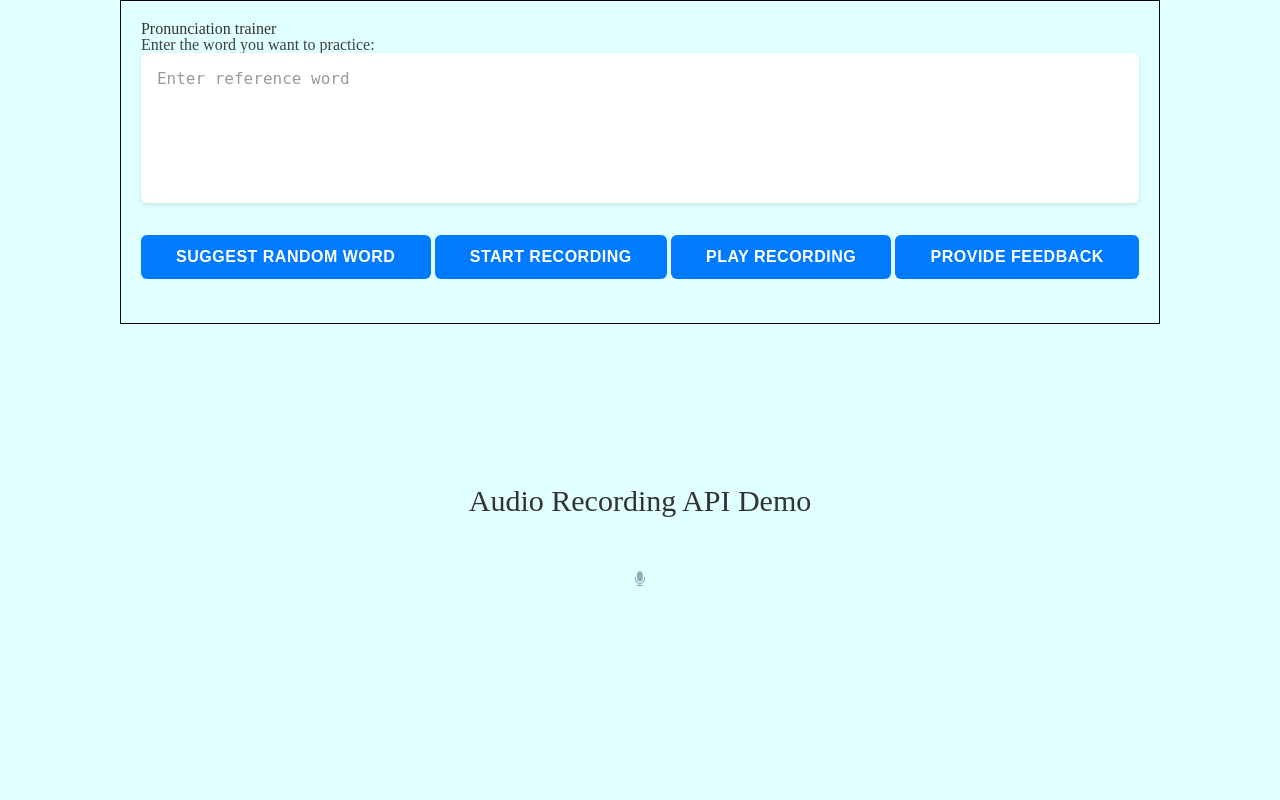
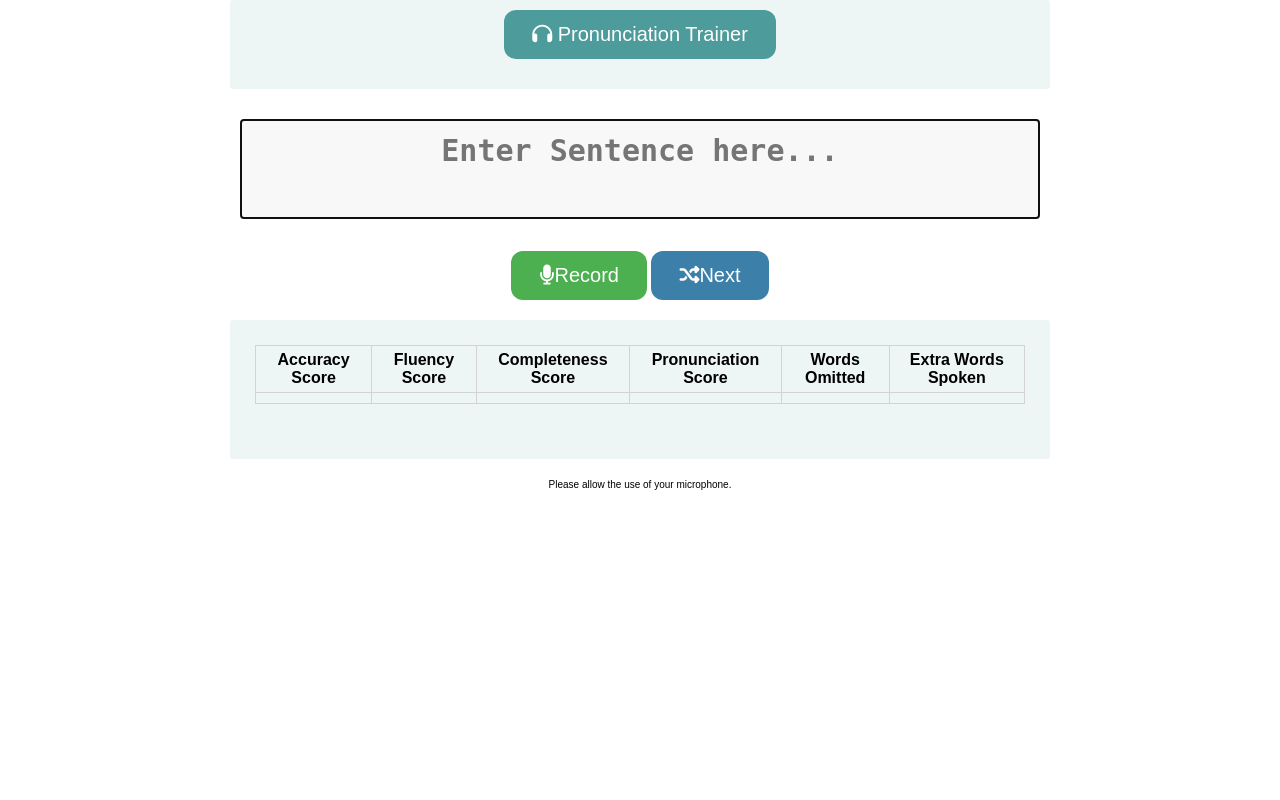
Before and after one commit to LokeshAgnihotri/Project_2023, a Flask app: page / in a window 1280 px wide. Run offline with Flask 3, Linux system fonts and the light colour scheme; lists and menus that the app fills with data are empty; some libraries are stand-ins or nearby versions.

Commit message:
updated front end

```diff
--- /dev/null
+++ b/Codebase/static/stylesheet/style.css
@@ -0,0 +1,168 @@
+/* Reset default styles */
+html, body {
+  padding: 0;
+  margin: 0;
+  background-color: white;
+  font-family: Arial, Helvetica, sans-serif;
+}
+
+/* Center the page content */
+.container {
+  margin: 0 auto;
+  max-width: 800px;
+  padding: 10px;
+}
+
+/* Common styles for containers */
+#ttscont, #recordcont {
+  background-color: rgb(237, 245, 245);
+  border-radius: 3px;
+  padding: 10px;
+  margin-bottom: 20px;
+}
+
+/* Center align recordings and TTS lists */
+#recordingsList, #ttsList {
+  display: flex;
+  justify-content: center;
+  align-items: center;
+}
+
+/* Style textarea */
+textarea {
+  width: 100%;
+  height: 100px;
+  padding: 12px 20px;
+  box-sizing: border-box;
+  border: 2px solid #ccc;
+  background-color: #f8f8f8;
+  text-align: center;
+  font-size: 30px;
+  font-weight: bold;
+  resize: none;
+}
+
+/* Button container styles */
+.button-container {
+  text-align: center;
+  margin-bottom: 20px;
+}
+
+/* Common button styles */
+button {
+  padding: 13px 28px;
+  font-size: 20px;
+  border-radius: 12px;
+  text-decoration: none;
+  border: none;
+  cursor: pointer;
+  outline: none;
+  transition: background-color 200ms linear;
+}
+
+/* Green button styles */
+.green-button {
+  background-color: #4CAF50;
+  color: white;
+}
+
+.green-button:hover {
+  background-color: #3e8e41;
+}
+
+/* H button styles */
+.h-button {
+  background-color: rgb(77, 155, 155);
+  color: white;
+}
+
+.h-button:hover {
+  background-color: rgb(28, 117, 117);
+}
+
+/* Blue button styles */
+.blue-button {
+  background-color: rgb(60, 128, 170);
+  color: white;
+}
+
+.blue-button:hover {
+  background-color: rgb(30, 93, 133);
+}
+
+/* Red button styles */
+.red-button {
+  background-color: #db6247;
+  color: white;
+}
+
+.red-button:hover {
+  background-color: #cc5338;
+}
+
+/* Table styles */
+table {
+  border-collapse: collapse;
+  margin: 5px;
+}
+
+table, th, td {
+  border: 1px solid lightgrey;
+  padding: 5px;
+  text-align: center;
+}
+
+/* Loader styles */
+#ttsloader, #recordloader {
+  display: none;
+}
+
+#loader {
+  position: relative;
+  left: 50%;
+  top: 50%;
+  z-index: 1;
+  margin: 0px;
+  border: 16px solid #f3f3f3;
+  border-radius: 50%;
+  border-top: 16px solid #3498db;
+  width: 30px;
+  height: 30px;
+  animation: spin 2s linear infinite;
+}
+
+@keyframes spin {
+  0% { transform: rotate(0deg); }
+  100% { transform: rotate(360deg); }
+}
+
+/* Animation styles */
+.animate-bottom {
+  position: relative;
+  animation-name: animatebottom;
+  animation-duration: 1s;
+}
+
+@keyframes animatebottom {
+  from { bottom: -100px; opacity: 0; }
+  to { bottom: 0px; opacity: 1; }
+}
+
+#myDiv {
+  display: none;
+  text-align: center;
+}
+
+/* Footer styles */
+footer {
+  text-align: center;
+  font-size: x-small;
+  font-weight: lighter;
+}
+
+/* Responsive styles for small screens */
+@media only screen and (max-width: 500px) {
+  button {
+    font-size: 18px;
+  }
+}
--- a/Codebase/templates/UI.html
+++ b/Codebase/templates/UI.html
@@ -1,63 +1,92 @@
-<html lang="en">
+<!DOCTYPE html>
+<html lang="en" >
 
 <head>
-    <meta charset="utf-8" />
-    <meta name="viewport" content="width=device-width, initial-scale=1.0, shrink-to-fit=no" />
-    <title>PronunceTrainer</title>
-    <link rel="stylesheet" href="../static/stylesheet/pronounce-ai-trainer.css" />
-    <link rel="stylesheet" href="../static/stylesheet/audio_record.css" />
-    <link rel="stylesheet" href="../static/stylesheet/reset.css" />
-    <link rel="stylesheet" href="../static/stylesheet/font.css" />
-    <link rel="stylesheet" href="https://maxcdn.bootstrapcdn.com/font-awesome/4.6.2/css/font-awesome.min.css" />
+    <meta charset="UTF-8">
+    <meta name="viewport" content="width=device-width, initial-scale=1.0"/>
+    <title>Pronunciation Assessment</title>
+    <link rel="stylesheet" href="../static/stylesheet/style.css">
+    <script src='https://kit.fontawesome.com/a076d05399.js'></script>
 </head>
 
-<body class="text-center text-success">
-    <div class="container">
-        <h1 class="fs-1 fw-semibold text-center text-secondary">Pronunciation trainer</h1>
-        <!-- <input id="text-1" class="form-control-plaintext border rounded-0 border-1" type="text" value="Plain Text Value" /> -->
-        <div>
-            <p>Enter the word you want to practice:</p>
-            <textarea id="referenceWord" placeholder="Enter reference word"></textarea>
+<body>
+
+    <div class="container" id="ttscont">
+        <div class="button-container">
+            <button id="buttonhear" class="h-button">
+                <span class="fas fa-headphones"></span> Pronunciation Trainer </button>
         </div>
-        <button id="suggestRandomWord">Suggest Random Word</button>
-        <button id="microphone" >Start Recording </button>
 
-        <button id="playRecording">Play Recording</button>
-        <button id="feedback">Provide Feedback</button>
+        <div id="ttsList"></div>
+        <div class="container" id="ttsloader">
+            <div id="loader"></div>
+        </div>
+    </div>
+
+    <div class=container id="formcontainer">
+        <form id="reftextform">
+            <textarea id = "reftext" rows = "3" cols = "80" name = "reftext" maxlength="160" autofocus placeholder="Enter Sentence here..."></textarea>
+        </form>
+        <br>
+    </div>
+
+    <div class="button-container">
+
+        <button id="microphone" class="green-button">
+            <span class="fa fa-microphone"></span>Record</button>
+              <button id="suggestRandomWord" class="blue-button">
+            <span class="fa fa-random"></span>Next</button>
+    </div>
+
+    <div class="container" id="recordcont">
+        <div id="recordingsList"></div>
+
+        <div class="container" id="recordloader">
+            <div id="loader"></div>
+        </div>
+
+        <div id="metrics" class="animate-bottom">
+            <div class=container>
+                <div id="summarytable">
+                    <table>
+                        <tr>
+                            <th>Accuracy Score</th>
+                            <th>Fluency Score</th>
+                            <th>Completeness Score</th>
+                            <th>Pronunciation Score</th>
+                            <th id="woh">Words Omitted</th>
+                            <th id="wih">Extra Words Spoken</th>
+                        </tr>
+                        <tr>
+                            <td id="accuracyscore"></td>
+                            <td id="fluencyscore"></td>
+                            <td id="completenessscore"></td>
+                            <td id="pronscore"></td>
+                            <td id="wordsomitted"></td>
+                            <td id="wordsinserted"></td>
+                        </tr>
+                    </table>
+                </div>
+            </div>
+
+            <div class="container">
+                <div id="detailedtable">
+                    <table>
+                        <tr id="wordrow"></tr>
+                        <tr id ="phonemerow"></tr>
+                        <tr id ="scorerow"></tr>
+                    </table>
+                </div>
+            </div>
+
+        </div>
 
     </div>
 
-    <div class="audio-recording-container">
-        <h1 class="title">Audio Recording API Demo</h1>
-        <i class="start-recording-button fa fa-microphone" aria-hidden="true"></i>
-        <div class="recording-contorl-buttons-container hide">
-            <i class="cancel-recording-button fa fa-times-circle-o" aria-hidden="true"></i>
-            <div class="recording-elapsed-time">
-                <i class="red-recording-dot fa fa-circle" aria-hidden="true"></i>
-                <p class="elapsed-time"></p>
-            </div>
-            <i class="stop-recording-button fa fa-stop-circle-o" aria-hidden="true"></i>
-        </div>
-        <div class="text-indication-of-audio-playing-container">
-            <p class="text-indication-of-audio-playing hide">Audio is playing<span>.</span><span>.</span><span>.</span></p>
-        </div>
-    </div>
+    <footer id=footeralert>Please allow the use of your microphone.</footer>
 
-    <div class="overlay hide">
-        <div class="browser-not-supporting-audio-recording-box">
-            <p>To record audio, use browsers like Chrome and Firefox that support audio recording.</p>
-            <button type="button" class="close-browser-not-supported-box">Ok.</button>
-        </div>
-    </div>
-
-    <audio controls class="audio-element hide">
-    </audio>
-
-    <script src="../static/javascript/connector.js"></script>
-    <script src="../static/javascript/get_random_word.js"></script>
-    <script src="../static/javascript/microphone.js"></script>
-    <script src="../static/javascript/record_audio.js"></script>
-
+<!--    <script src="{{ url_for('static', filename='index.js') }}"></script>-->
+<!--    <script src="https://cdn.rawgit.com/mattdiamond/Recorderjs/08e7abd9/dist/recorder.js"></script>-->
 
 </body>
 
```
